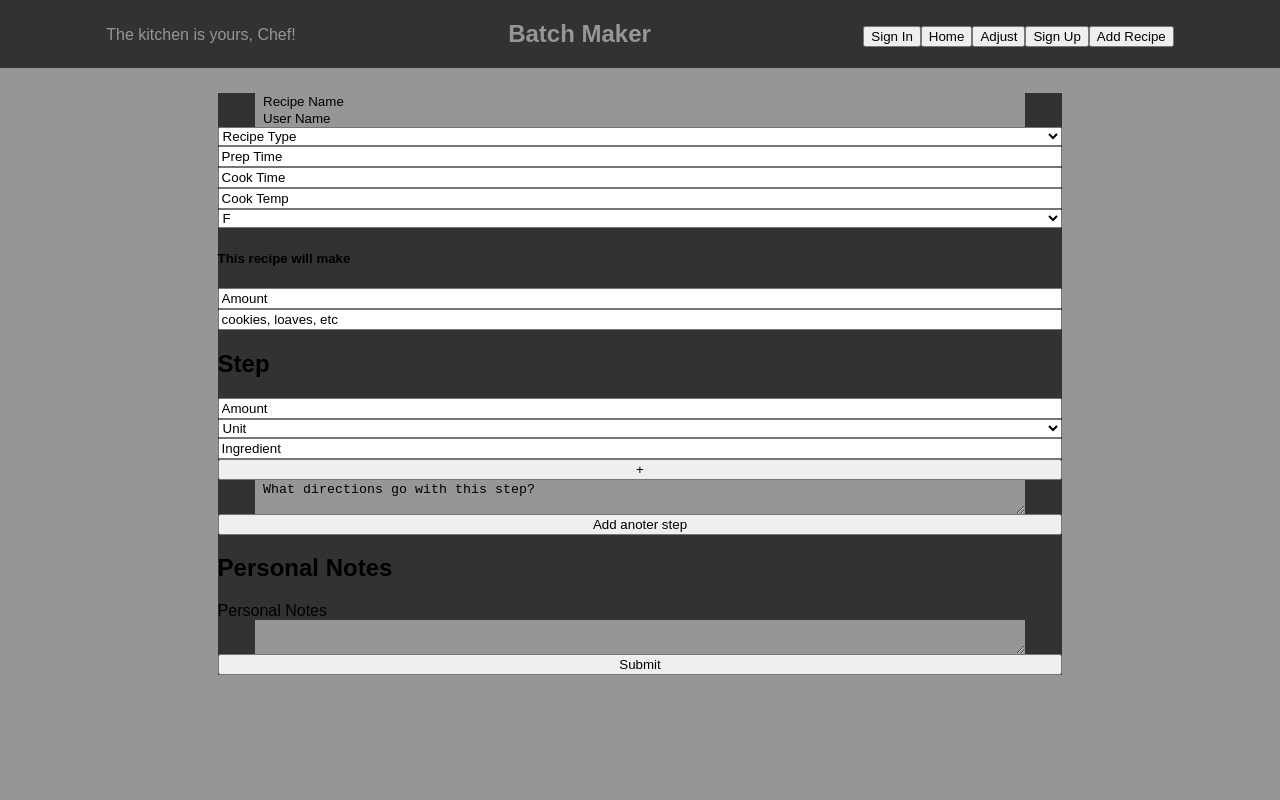
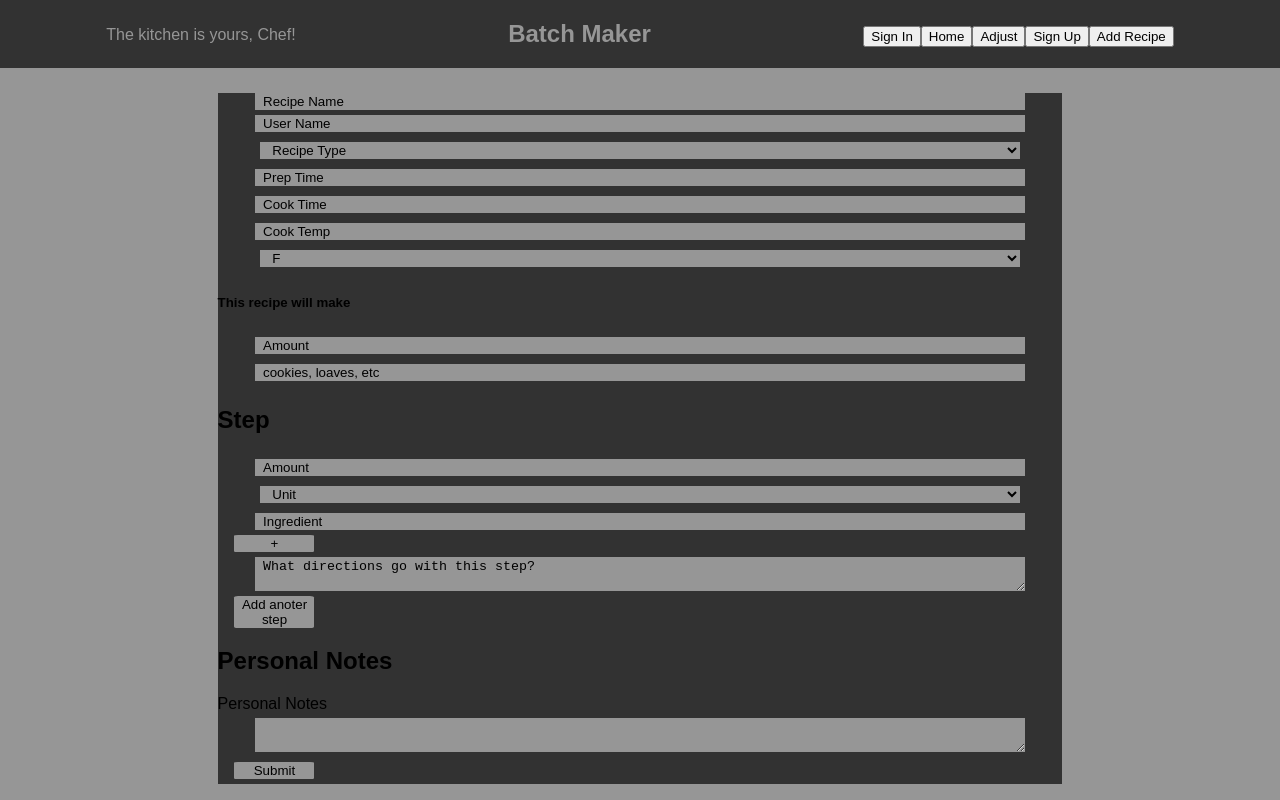
Before and after one commit to DoyleJM80/Batch-Maker---week-12-project, a React (Create React App) app: page /add-recipe in a window 1280 px wide. Built offline with nearby package versions, Linux system fonts and the light colour scheme; sample sign-in values are in the browser's storage.

Commit message:
added user login and auth

```diff
--- a/package.json
+++ b/package.json
@@ -3,13 +3,15 @@
   "version": "0.1.0",
   "private": true,
   "dependencies": {
+    "jquery": "^3.2.1",
     "js-cookie": "^2.1.4",
     "react": "^15.6.1",
     "react-dom": "^15.6.1",
     "react-redux": "^5.0.5",
     "react-router-dom": "^4.1.2",
     "react-scripts": "1.0.10",
-    "redux": "^3.7.2"
+    "redux": "^3.7.2",
+    "redux-thunk": "^2.2.0"
   },
   "scripts": {
     "start": "react-scripts start",
--- a/src/components/RecipeForm.js
+++ b/src/components/RecipeForm.js
@@ -42,6 +42,7 @@ export default class RecipeForm extends Component {
 
   handleSubmit(event) {
     event.preventDefault();
+    console.log('mady', event.target.amount.value);
     let object = {
       name: event.target.name.value,
       by: event.target.by.value,
@@ -63,6 +64,7 @@ export default class RecipeForm extends Component {
         .catch(err => {
           console.log(err)
         });
+      event.target.reset();
   };
 
   render() {
@@ -72,38 +74,38 @@ export default class RecipeForm extends Component {
           <form className="flex column col-8 hor-center space-around dark-grey" onSubmit={this.handleSubmit}>
             <input className="input-size hor-center light-grey form-input no-border" type="text" name="name" placeholder="Recipe Name" id="recipe-name" onChange={this.handleInput}/>
 
-            <input className="input-size hor-center light-grey form-input no-border" type="text" name="by" placeholder="User Name" id="by" onChange={this.handleInput}/>
+            <input className="input-size hor-center light-grey form-input no-border margin-5" type="text" name="by" placeholder="User Name" id="by" onChange={this.handleInput}/>
 
-            <select onChange={this.handleInput}>
+            <select className="input-size hor-center light-grey form-input no-border margin-5" onChange={this.handleInput}>
               <option value="" disabled selected hidden>Recipe Type</option>
               <option value="appetizer">Appetizer</option>
               <option value="entree">Entree</option>
               <option value="dessert">Dessert</option>
             </select>
 
-            <input type="text" name="prepTime" placeholder="Prep Time" onChange={this.handleInput}/>
+            <input className="input-size hor-center light-grey form-input no-border margin-5" type="text" name="prepTime" placeholder="Prep Time" onChange={this.handleInput}/>
 
-            <input type="text" name="cookTime" placeholder="Cook Time" onChange={this.handleInput}/>
+            <input className="input-size hor-center light-grey form-input no-border margin-5" type="text" name="cookTime" placeholder="Cook Time" onChange={this.handleInput}/>
 
-            <input type="text" name="cookTemp" placeholder="Cook Temp" onChange={this.handleInput}/>
+            <input className="input-size hor-center light-grey form-input no-border margin-5" type="text" name="cookTemp" placeholder="Cook Temp" onChange={this.handleInput}/>
 
-            <select onChange={this.handleInput}>
+            <select className="input-size hor-center light-grey form-input no-border margin-5" onChange={this.handleInput}>
               <option value="F">F</option>
               <option value="C">C</option>
             </select>
 
             <h5>This recipe will make</h5>
 
-            <input type="text" name="amount" placeholder="Amount" onChange={this.handleInput}/>
+            <input className="input-size hor-center light-grey form-input no-border margin-5" type="text" name="amount" placeholder="Amount" onChange={this.handleInput}/>
 
-            <input type="text" name="amountType" placeholder="cookies, loaves, etc" onChange={this.handleInput}/>
+            <input className="input-size hor-center light-grey form-input no-border margin-5" type="text" name="amountType" placeholder="cookies, loaves, etc" onChange={this.handleInput}/>
 
 
             <h2>Step </h2>
 
-            <input type="text" name="amount" placeholder="Amount" onChange={this.handleInput}/>
+            <input className="input-size hor-center light-grey form-input no-border margin-5" type="text" name="quantity" placeholder="Amount" onChange={this.handleInput}/>
 
-            <select onChange={this.handleInput}>
+            <select className="input-size hor-center light-grey form-input no-border margin-5" onChange={this.handleInput}>
               <option value="" disabled selected hidden>Unit</option>
               <option value="cups">Cups</option>
               <option value="tbs">Tbs</option>
@@ -114,19 +116,19 @@ export default class RecipeForm extends Component {
               <option value="gallon">Gallon</option>
             </select>
 
-            <input type="text" name="ingredient" placeholder="Ingredient" onChange={this.handleInput}/>
+            <input className="input-size hor-center light-grey form-input no-border margin-5" type="text" name="ingredient" placeholder="Ingredient" onChange={this.handleInput}/>
 
-            <button>+</button>
+            <button className="submit-button light-grey">+</button>
 
-            <textarea className="textarea-size hor-center light-grey form-input no-border" type="text" name="confirm-password" placeholder="What directions go with this step?" id="instructions" onChange={this.handleInput}/>
+            <textarea className="textarea-size hor-center light-grey form-input no-border margin-5" type="text" name="confirm-password" placeholder="What directions go with this step?" id="instructions" onChange={this.handleInput}/>
 
-            <button>Add anoter step</button>
+            <button className="submit-button light-grey">Add anoter step</button>
 
             <h2>Personal Notes</h2>
 
             <label htmlFor="notes">Personal Notes</label>
-            <textarea className="textarea-size hor-center light-grey form-input no-border" type="text" name="notes" id="notes" onChange={this.handleInput}/>
-            <input type="submit"/>
+            <textarea className="textarea-size hor-center light-grey form-input no-border margin-5" type="text" name="notes" id="notes" onChange={this.handleInput}/>
+            <input className="submit-button light-grey margin-5" type="submit"/>
           </form>
         </div>
       </div>
--- /dev/null
+++ b/src/components/RequireAuth.js
@@ -0,0 +1,23 @@
+import React, {Component} from 'react';
+import {connect} from 'react-redux';
+import {withRouter} from 'react-router-dom';
+
+export default function(ComposedComponent) {
+  class Authentication extends Component {
+    componentWillMount() {
+      if (!this.props.authenticated) {
+        this.props.history.push('/sign-in');
+      }
+    }
+
+   render() {
+      return <ComposedComponent {...this.props} />
+    }
+  }
+
+ function mapStateToProps(state) {
+    return {authenticated: state.auth.authenticated}
+  }
+
+ return withRouter(connect(mapStateToProps)(Authentication));
+}
--- a/src/components/SignIn.js
+++ b/src/components/SignIn.js
@@ -1,10 +1,26 @@
 import React, {Component} from 'react';
 import {Link, NavLink} from 'react-router-dom';
+import {connect} from 'react-redux';
+import {signin} from '../actions/index';
+import {bindActionCreators} from 'redux';
 
-export default class SignIn extends Component {
+class SignIn extends Component {
   constructor() {
     super();
+    this.state = {
+      username: '',
+      password: ''
+    };
+    this.handleInput = this.handleInput.bind(this);
   };
+
+  handleInput(event) {
+    let obj = {};
+    let key = event.target.name;
+    obj[key] = event.target.value;
+    this.setState(obj);
+  }
+
 
   render() {
     return(
@@ -13,13 +29,13 @@ export default class SignIn extends Component {
           <div>
             <h3 className="col-8 hor-center dark-grey light-grey-text">Not a member?  <NavLink exact to="/sign-up"><button className="dark-grey light-grey-text sign-in-button no-border">Sign Up</button></NavLink></h3>
           </div>
-          <form className="flex column col-8 hor-center space-around form-size dark-grey">
+          <form className="flex column col-8 hor-center space-around form-size dark-grey" onSubmit={(event) => {event.preventDefault(); this.props.signin(this.state); event.target.reset()}}>
             <label className="light-grey-text label-align" htmlFor="u-name">User Name</label>
-            <input className="input-size hor-center light-grey form-input no-border" type="text" name="user-name" placeholder="User Name" id="u-name"/>
+            <input className="input-size hor-center light-grey form-input no-border" type="email" name="username" placeholder="User Name" id="u-name" onChange={this.handleInput}/>
             <label className="light-grey-text label-align" htmlFor="p-word">Password</label>
-            <input className="input-size hor-center light-grey form-input no-border" type="password" name="password" placeholder="Password" id="p-word"/>
-            <label className="light-grey-text label-align" htmlFor="conf-password">Confirm Password</label>
-            <input className="input-size hor-center light-grey form-input no-border" type="password" name="confirm-password" placeholder="Confirm Password" id="conf-password"/>
+            <input className="input-size hor-center light-grey form-input no-border" type="password" name="password" placeholder="Password" id="p-word" onChange={this.handleInput}/>
+            {/* <label className="light-grey-text label-align" htmlFor="conf-password">Confirm Password</label>
+            <input className="input-size hor-center light-grey form-input no-border" type="password" name="confirm-password" placeholder="Confirm Password" id="conf-password"/> */}
             <input className="submit-button light-grey" type="submit"/>
           </form>
         </div>
@@ -27,3 +43,9 @@ export default class SignIn extends Component {
     );
   };
 };
+
+function mapDispatchToProps(dispatch) {
+  return bindActionCreators({signin}, dispatch);
+}
+
+export default connect(null, mapDispatchToProps)(SignIn)
--- a/src/components/SignUp.js
+++ b/src/components/SignUp.js
@@ -1,30 +1,56 @@
 import React, {Component} from 'react';
 import {Link, NavLink} from 'react-router-dom';
+import {connect} from 'react-redux';
+import {bindActionCreators} from 'redux';
+import {signup} from '../actions/index';
 
-export default class SignUp extends Component {
+class SignUp extends Component {
   constructor() {
     super();
+    this.state = {
+      username: '',
+      password: ''
+    };
+    this.handleInput = this.handleInput.bind(this);
   };
+
+  handleInput(event) {
+    let obj = {};
+    let key = event.target.name;
+    obj[key] = event.target.value;
+    this.setState(obj);
+  }
+
+
+
   render() {
     return(
       <div className="margin-top">
         <div>
           <h3 className="col-8 hor-center  dark-grey light-grey-text">Already a member?  <NavLink exact to="/sign-in"><button className="dark-grey light-grey-text sign-in-button no-border">Sign In</button></NavLink></h3>
         </div>
-        <form className="flex column col-8 hor-center space-around form-size dark-grey">
-          <label className="light-grey-text label-align" htmlFor="first-name">First Name</label>
+        <form className="flex column col-8 hor-center space-around form-size dark-grey" onSubmit={(event) => {event.preventDefault();
+          this.props.signup(JSON.stringify(this.state));
+          event.target.reset()  }}>
+          {/* <label className="light-grey-text label-align" htmlFor="first-name">First Name</label>
           <input className="input-size hor-center light-grey form-input no-border" type="text" name="first-name" placeholder="First Name" id="first-name"/>
           <label className="light-grey-text label-align" htmlFor="last-name">Last Name</label>
-          <input className="input-size hor-center light-grey form-input no-border" type="text" name="last-name" placeholder="Last Name" id="last-name"/>
+          <input className="input-size hor-center light-grey form-input no-border" type="text" name="last-name" placeholder="Last Name" id="last-name"/> */}
           <label className="light-grey-text label-align" htmlFor="user-name">User Name</label>
-          <input className="input-size hor-center light-grey form-input no-border" type="text" name="user-name" placeholder="User Name" id="user-name"/>
+          <input className="input-size hor-center light-grey form-input no-border" type="email" name="username" placeholder="User Name" id="user-name" onChange={this.handleInput}/>
           <label className="light-grey-text label-align" htmlFor="password">Password</label>
-          <input className="input-size hor-center light-grey form-input no-border" type="password" name="password" placeholder="Password" id="password"/>
-          <label className="light-grey-text label-align" htmlFor="confirm-password">Confirm Password</label>
-          <input className="input-size hor-center light-grey form-input no-border" type="password" name="confirm-password" placeholder="Confirm Password" id="confirm-password"/>
+          <input className="input-size hor-center light-grey form-input no-border" type="password" name="password" placeholder="Password" id="password" onChange={this.handleInput}/>
+          {/* <label className="light-grey-text label-align" htmlFor="confirm-password">Confirm Password</label>
+          <input className="input-size hor-center light-grey form-input no-border" type="password" name="confirm-password" placeholder="Confirm Password" id="confirm-password"/> */}
           <input className="submit-button light-grey" type="submit"/>
         </form>
       </div>
     );
   };
 };
+
+function mapDispatchToProps(dispatch) {
+  return bindActionCreators({signup}, dispatch);
+}
+
+export default connect(null, mapDispatchToProps)(SignUp)
--- a/src/index.js
+++ b/src/index.js
@@ -11,23 +11,30 @@ import AdjustRecipe from './components/AdjustRecipe';
 import SignUp from './components/SignUp';
 import SignIn from './components/SignIn';
 import RecipeForm from './components/RecipeForm';
+import Thunk from 'redux-thunk';
+import requireAuth from './components/RequireAuth';
 
 import reducers from './reducers';
 import {Provider} from 'react-redux';
 import {createStore, applyMiddleware} from 'redux';
-const createStoreWithMiddleware = applyMiddleware()(createStore);
+const createStoreWithMiddleware = applyMiddleware(Thunk)(createStore);
+const store = createStoreWithMiddleware(reducers);
+const user = localStorage.getItem('user');
+
+if(user) {
+  store.dispatch({type: 'AUTH_USER'})
+}
 
 ReactDOM.render(
-  <Provider store={createStoreWithMiddleware(reducers)}>
+  <Provider store={store}>
     <BrowserRouter>
       <BaseLayout>
         <Switch>
-          <Route path="/sign-in" component={SignIn}/>
-          <Route path="/home" component={Home}/>
-          <Route path="/adjust-recipe" component={AdjustRecipe}/>
           <Route path="/sign-up" component={SignUp}/>
           <Route path="/sign-in" component={SignIn}/>
-          <Route path="/add-recipe" component={RecipeForm}/>
+          <Route path="/home" component={requireAuth(Home)}/>
+          <Route path="/adjust-recipe" component={requireAuth(AdjustRecipe)}/>
+          <Route path="/add-recipe" component={requireAuth(RecipeForm)}/>
         </Switch>
       </BaseLayout>
     </BrowserRouter>
--- a/src/reducers/index.js
+++ b/src/reducers/index.js
@@ -1,7 +1,8 @@
 import {combineReducers} from 'redux';
+import AuthReducer from './reducer_auth';
 
 const rootReducer = combineReducers({
-
+  auth: AuthReducer
 });
 
 export default rootReducer;
--- a/src/styles/App.css
+++ b/src/styles/App.css
@@ -94,6 +94,11 @@
   margin-top: 2%;
 }
 
+.margin-5 {
+  margin-top: 5px;
+  margin-bottom: 5px;
+}
+
 /*--body--*/
 
 body {
```
Also changed, not shown: src/actions/index.js (+34 -0 lines), src/reducers/reducer_auth.js (added, +11 -0 lines), 1 other file (tests, documents, lock files or other folders).
